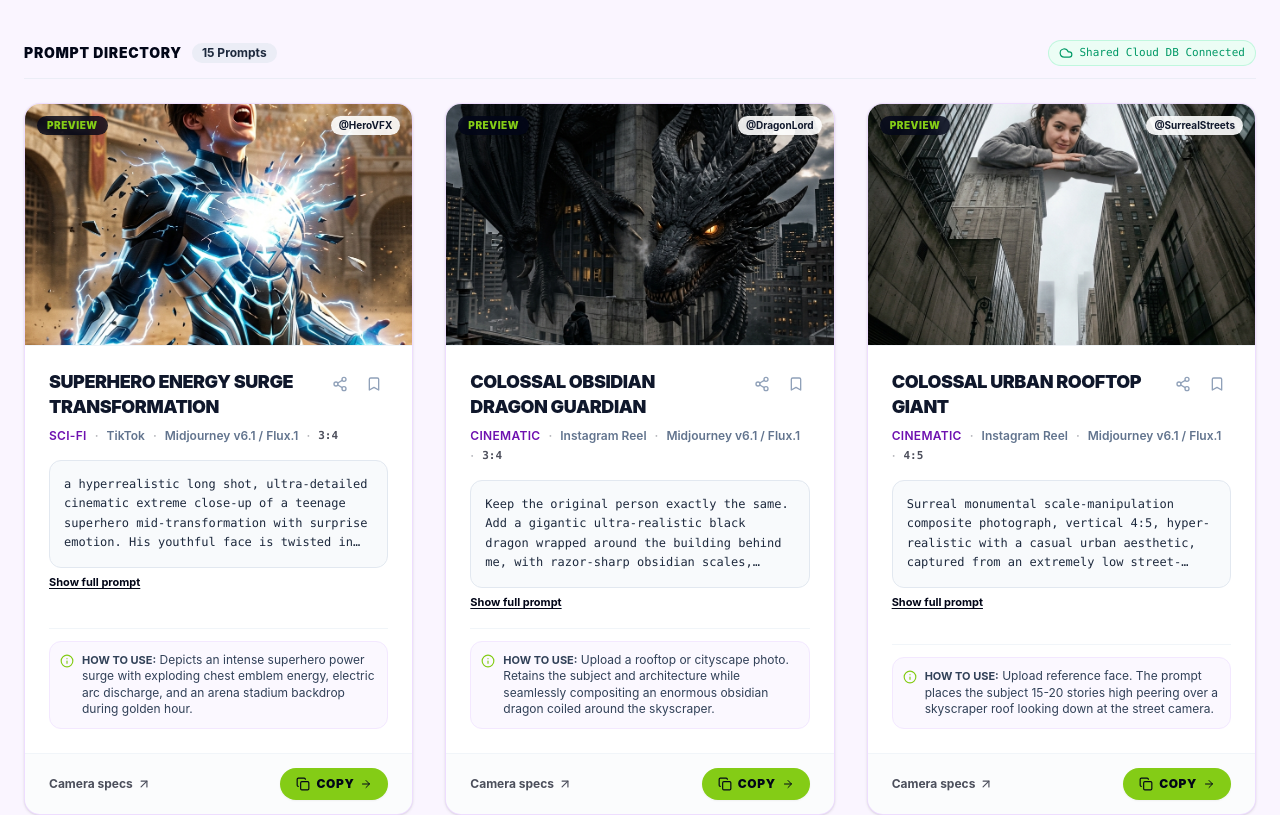
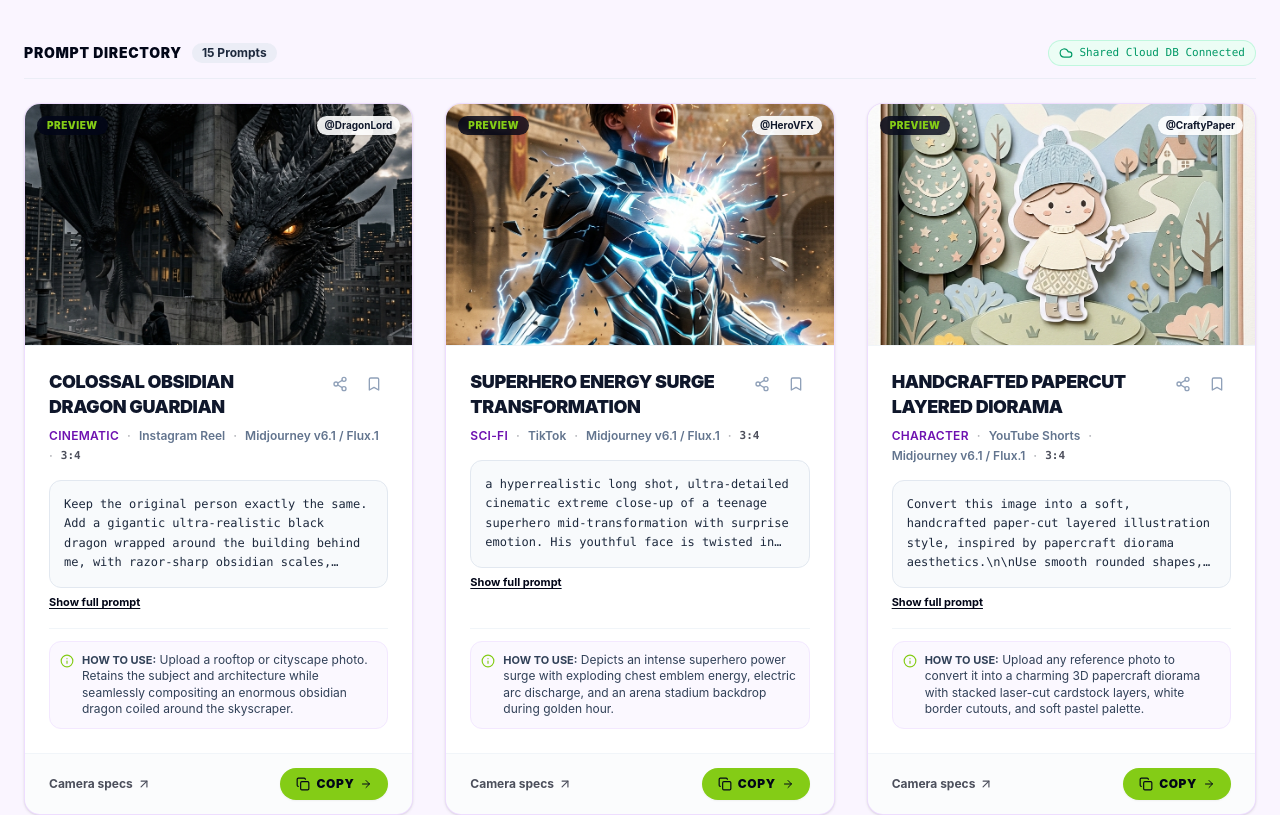
Before and after one commit to madani-ma/prompt-vault, a React (Vite) app: page / in a window 1280 px wide. Shown: the part 967-1782 px from the top of the page. Built offline with nearby package versions, Linux system fonts and the light colour scheme; no server answers.

Commit message:
feat: implement consistent chronological sorting
Add `createdAt` field and centralized sorting logic to ensure prompts are consistently displayed from newest to oldest across the client and server.

```diff
--- a/api/prompts.ts
+++ b/api/prompts.ts
@@ -105,6 +105,26 @@ function writePromptsToStorage(prompts: any[]): { success: boolean; storageLocat
   }
 }
 
+function getPromptTimestamp(item: any): number {
+  if (!item) return 0;
+  if (item.createdAt) {
+    const t = new Date(item.createdAt).getTime();
+    if (!isNaN(t) && t > 0) return t;
+  }
+  if (typeof item.id === 'string') {
+    const idMatch = item.id.match(/(\d{12,14})/);
+    if (idMatch) {
+      const idTs = parseInt(idMatch[1], 10);
+      if (!isNaN(idTs) && idTs > 1000000000000) return idTs;
+    }
+  }
+  if (item.dateAdded) {
+    const d = new Date(item.dateAdded).getTime();
+    if (!isNaN(d) && d > 0) return d;
+  }
+  return 0;
+}
+
 export default async function handler(req: any, res: any) {
   // Helper to ensure json response method exists on standard ServerResponse
   if (typeof res.status !== 'function') {
@@ -133,9 +153,14 @@ export default async function handler(req: any, res: any) {
   }
 
   try {
-    // GET: Retrieve all prompts
+    // GET: Retrieve all prompts (sorted newest first)
     if (req.method === 'GET') {
       const prompts = readPromptsFromStorage();
+      prompts.sort((a, b) => {
+        const timeA = getPromptTimestamp(a);
+        const timeB = getPromptTimestamp(b);
+        return timeB - timeA;
+      });
       res.setHeader('Cache-Control', 'no-cache, no-store, must-revalidate');
       return res.status(200).json(prompts);
     }
@@ -177,6 +202,7 @@ export default async function handler(req: any, res: any) {
       const typeValue = rawPrompt.type === 'video' || rawPrompt.type === 'Video Prompt' ? 'video' : 'image';
       const slug = cleanTitle.toLowerCase().replace(/[^a-z0-9]+/g, '-').slice(0, 32);
 
+      const now = new Date();
       const formattedPrompt = {
         id: rawPrompt.id || `prompt-${Date.now()}-${slug || 'item'}`,
         title: cleanTitle,
@@ -192,7 +218,8 @@ export default async function handler(req: any, res: any) {
         lighting: rawPrompt.lighting || 'Cinematic studio lighting',
         copyCount: typeof rawPrompt.copyCount === 'number' ? rawPrompt.copyCount : 0,
         featured: typeof rawPrompt.featured === 'boolean' ? rawPrompt.featured : false,
-        dateAdded: rawPrompt.dateAdded || new Date().toISOString().split('T')[0],
+        dateAdded: rawPrompt.dateAdded || now.toISOString().split('T')[0],
+        createdAt: rawPrompt.createdAt || now.toISOString(),
         submittedBy: rawPrompt.submittedBy || '@Admin',
       };
 
--- a/server.ts
+++ b/server.ts
@@ -89,6 +89,26 @@ function writePrompts(prompts: any[]): { success: boolean; location: string; err
   }
 }
 
+function getPromptTimestamp(item: any): number {
+  if (!item) return 0;
+  if (item.createdAt) {
+    const t = new Date(item.createdAt).getTime();
+    if (!isNaN(t) && t > 0) return t;
+  }
+  if (typeof item.id === 'string') {
+    const idMatch = item.id.match(/(\d{12,14})/);
+    if (idMatch) {
+      const idTs = parseInt(idMatch[1], 10);
+      if (!isNaN(idTs) && idTs > 1000000000000) return idTs;
+    }
+  }
+  if (item.dateAdded) {
+    const d = new Date(item.dateAdded).getTime();
+    if (!isNaN(d) && d > 0) return d;
+  }
+  return 0;
+}
+
 async function startServer() {
   const app = express();
   const PORT = Number(process.env.PORT) || 3000;
@@ -96,9 +116,14 @@ async function startServer() {
   // Support JSON bodies up to 15MB for uploaded images/previews
   app.use(express.json({ limit: '15mb' }));
 
-  // Shared Cloud Database API: GET all prompts
+  // Shared Cloud Database API: GET all prompts (sorted newest first)
   app.get('/api/prompts', (_req, res) => {
     const prompts = readPrompts();
+    prompts.sort((a, b) => {
+      const timeA = getPromptTimestamp(a);
+      const timeB = getPromptTimestamp(b);
+      return timeB - timeA;
+    });
     res.setHeader('Cache-Control', 'no-cache, no-store, must-revalidate');
     res.json(prompts);
   });
@@ -122,6 +147,7 @@ async function startServer() {
     const typeValue = rawPrompt.type === 'video' || rawPrompt.type === 'Video Prompt' ? 'video' : 'image';
     const slug = cleanTitle.toLowerCase().replace(/[^a-z0-9]+/g, '-').slice(0, 32);
 
+    const now = new Date();
     const formattedPrompt = {
       id: rawPrompt.id || `prompt-${Date.now()}-${slug || 'item'}`,
       title: cleanTitle,
@@ -137,7 +163,8 @@ async function startServer() {
       lighting: rawPrompt.lighting || 'Cinematic studio lighting',
       copyCount: typeof rawPrompt.copyCount === 'number' ? rawPrompt.copyCount : 0,
       featured: typeof rawPrompt.featured === 'boolean' ? rawPrompt.featured : false,
-      dateAdded: rawPrompt.dateAdded || new Date().toISOString().split('T')[0],
+      dateAdded: rawPrompt.dateAdded || now.toISOString().split('T')[0],
+      createdAt: rawPrompt.createdAt || now.toISOString(),
       submittedBy: rawPrompt.submittedBy || '@Admin',
     };
 
--- a/src/App.tsx
+++ b/src/App.tsx
@@ -12,6 +12,7 @@ import { SettingsModal } from './components/SettingsModal';
 import { BottomNavBar } from './components/BottomNavBar';
 import { Footer } from './components/Footer';
 import { AdminPage } from './components/AdminPage';
+import { getPromptTimestamp, sortPromptsNewestFirst } from './utils/sorting';
 import { Check, Inbox, Cloud, RefreshCw } from 'lucide-react';
 
 const SAVED_STORAGE_KEY = 'prompt_vault_saved_ids_v6';
@@ -62,14 +63,14 @@ export default function App() {
   });
 
   // Shared Cloud Database: Prompts are fetched from /api/prompts
-  const [prompts, setPrompts] = useState<PromptItem[]>(() => INITIAL_PROMPTS);
+  const [prompts, setPrompts] = useState<PromptItem[]>(() => sortPromptsNewestFirst(INITIAL_PROMPTS));
   const [isLoadingCloud, setIsLoadingCloud] = useState(true);
 
   // Filter & Search states
   const [searchQuery, setSearchQuery] = useState('');
   const [selectedCategory, setSelectedCategory] = useState<Category>('All');
   const [selectedPlatform, setSelectedPlatform] = useState<Platform>('All');
-  const [sortOption, setSortOption] = useState<SortOption>('trending');
+  const [sortOption, setSortOption] = useState<SortOption>('newest');
   const [showSavedOnly, setShowSavedOnly] = useState(false);
 
   // Pagination state
@@ -141,7 +142,8 @@ export default function App() {
             }
           }
 
-          setPrompts(merged.length > 0 ? merged : INITIAL_PROMPTS);
+          const sortedMerged = sortPromptsNewestFirst(merged);
+          setPrompts(sortedMerged.length > 0 ? sortedMerged : sortPromptsNewestFirst(INITIAL_PROMPTS));
         }
       }
     } catch (err) {
@@ -232,13 +234,28 @@ export default function App() {
       });
     }
 
-    if (sortOption === 'trending') {
-      list.sort((a, b) => (b.featured ? 1 : 0) - (a.featured ? 1 : 0) || b.copyCount - a.copyCount);
-    } else if (sortOption === 'copies') {
-      list.sort((a, b) => b.copyCount - a.copyCount);
-    } else if (sortOption === 'newest') {
-      list.sort((a, b) => new Date(b.dateAdded).getTime() - new Date(a.dateAdded).getTime());
-    }
+    // Sort prompts: newest/most recently added prompt always appears FIRST (descending by timestamp)
+    list.sort((a, b) => {
+      if (sortOption === 'copies') {
+        const copyDiff = b.copyCount - a.copyCount;
+        if (copyDiff !== 0) return copyDiff;
+      } else if (sortOption === 'trending') {
+        const featuredDiff = (b.featured ? 1 : 0) - (a.featured ? 1 : 0);
+        if (featuredDiff !== 0) return featuredDiff;
+        const copyDiff = b.copyCount - a.copyCount;
+        if (copyDiff !== 0) return copyDiff;
+      }
+
+      // Default & 'newest': sort strictly by creation/added timestamp in descending order (newest to oldest)
+      const timeA = getPromptTimestamp(a);
+      const timeB = getPromptTimestamp(b);
+      if (timeB !== timeA) {
+        return timeB - timeA;
+      }
+
+      // Stable fallback tiebreaker: items positioned earlier in original prompts list were added more recently
+      return prompts.indexOf(a) - prompts.indexOf(b);
+    });
 
     return list;
   }, [
@@ -277,6 +294,7 @@ export default function App() {
     setSelectedCategory('All');
     setSelectedPlatform('All');
     setShowSavedOnly(false);
+    setSortOption('newest');
   };
 
   const scrollToGrid = () => {
--- a/src/components/AdminPage.tsx
+++ b/src/components/AdminPage.tsx
@@ -14,6 +14,7 @@ import {
   Database
 } from 'lucide-react';
 import { Category, Platform, PromptItem } from '../types';
+import { sortPromptsNewestFirst } from '../utils/sorting';
 
 interface AdminPageProps {
   onNavigateHome?: () => void;
@@ -84,7 +85,7 @@ export const AdminPage: React.FC<AdminPageProps> = ({ onNavigateHome }) => {
           console.warn('[Admin] Non-JSON response in loadRecentPrompts:', parseErr);
         }
         if (Array.isArray(data)) {
-          setRecentPrompts(data);
+          setRecentPrompts(sortPromptsNewestFirst(data));
           return;
         }
       }
@@ -94,7 +95,7 @@ export const AdminPage: React.FC<AdminPageProps> = ({ onNavigateHome }) => {
         try {
           const parsedSaved = JSON.parse(saved);
           if (Array.isArray(parsedSaved)) {
-            setRecentPrompts(parsedSaved);
+            setRecentPrompts(sortPromptsNewestFirst(parsedSaved));
           }
         } catch (e) {
           console.error(e);
@@ -237,10 +238,12 @@ export const AdminPage: React.FC<AdminPageProps> = ({ onNavigateHome }) => {
         throw new Error(errorMsg);
       }
 
+      const nowIso = new Date().toISOString();
       const returnedPrompt = result?.prompt || {
         ...payload,
         id: `prompt-${Date.now()}-${payload.title.toLowerCase().replace(/[^a-z0-9]+/g, '-').slice(0, 32)}`,
-        dateAdded: new Date().toISOString().split('T')[0],
+        dateAdded: nowIso.split('T')[0],
+        createdAt: nowIso,
       };
 
       // Client-side persistence backup: save to localStorage so it stays live across sessions/restarts
--- a/src/types.ts
+++ b/src/types.ts
@@ -29,6 +29,7 @@ export interface PromptItem {
   copyCount: number;
   featured?: boolean;
   dateAdded: string;
+  createdAt?: string;
   submittedBy?: string;
 }
 
--- /dev/null
+++ b/src/utils/sorting.ts
@@ -0,0 +1,60 @@
+import { PromptItem } from '../types';
+
+/**
+ * Extracts a comparable timestamp in milliseconds from a PromptItem.
+ * Handles:
+ * 1. Explicit `createdAt` ISO string or timestamp
+ * 2. Embedded millisecond timestamp in ID (e.g. `prompt-1792161419779-slug`)
+ * 3. `dateAdded` date string (e.g. "2026-10-16", "2026-10-11")
+ */
+export function getPromptTimestamp(item: PromptItem): number {
+  if (!item) return 0;
+
+  // 1. Explicit createdAt (e.g. ISO string or timestamp number)
+  if (item.createdAt) {
+    const time = new Date(item.createdAt).getTime();
+    if (!isNaN(time) && time > 0) {
+      return time;
+    }
+  }
+
+  // 2. Embedded millisecond timestamp in prompt ID (e.g. prompt-1792161419779-...)
+  if (typeof item.id === 'string') {
+    const match = item.id.match(/(\d{12,14})/);
+    if (match) {
+      const parsed = parseInt(match[1], 10);
+      if (!isNaN(parsed) && parsed > 1000000000000) {
+        return parsed;
+      }
+    }
+  }
+
+  // 3. Parse dateAdded string (e.g. "2026-10-16", "2026-10-11")
+  if (item.dateAdded) {
+    const time = new Date(item.dateAdded).getTime();
+    if (!isNaN(time) && time > 0) {
+      return time;
+    }
+  }
+
+  return 0;
+}
+
+/**
+ * Sorts an array of PromptItems in descending order (newest to oldest).
+ * Newest / most recently added prompt always appears first.
+ */
+export function sortPromptsNewestFirst(list: PromptItem[]): PromptItem[] {
+  return [...list].sort((a, b) => {
+    const timeA = getPromptTimestamp(a);
+    const timeB = getPromptTimestamp(b);
+
+    if (timeB !== timeA) {
+      return timeB - timeA;
+    }
+
+    // Stable tiebreaker for identical calendar dates:
+    // Items earlier in the array were prepended later (newer)
+    return list.indexOf(a) - list.indexOf(b);
+  });
+}
```
